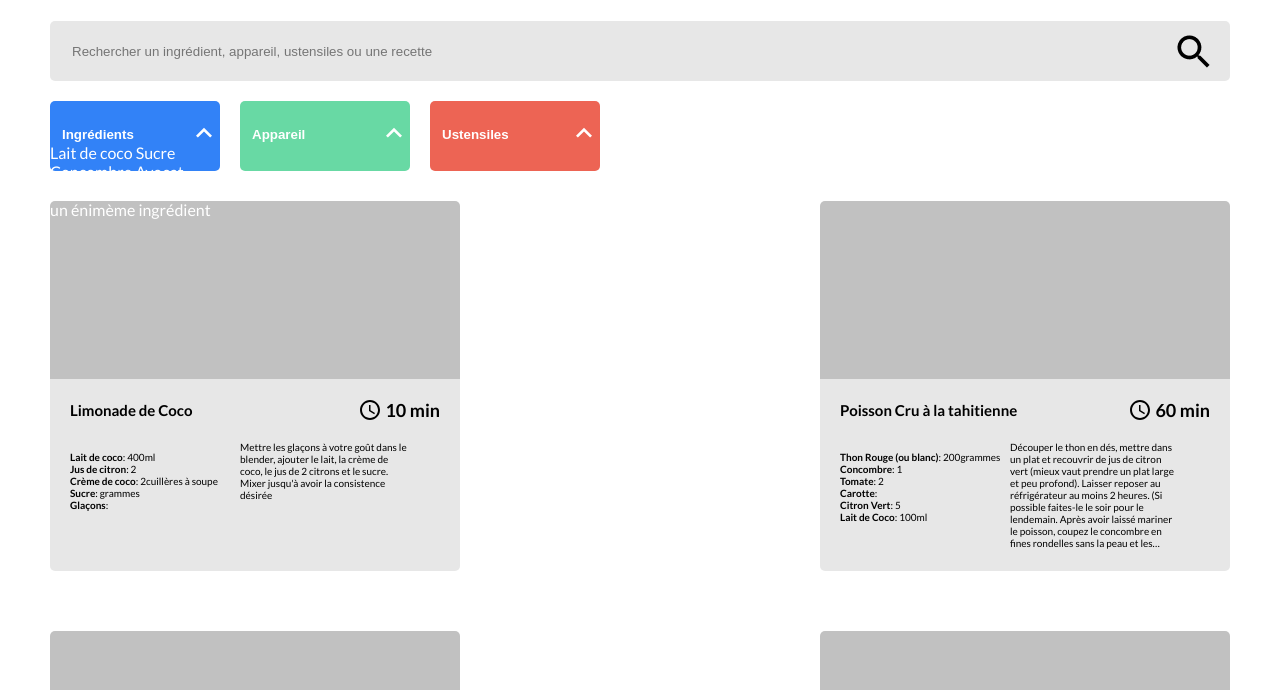
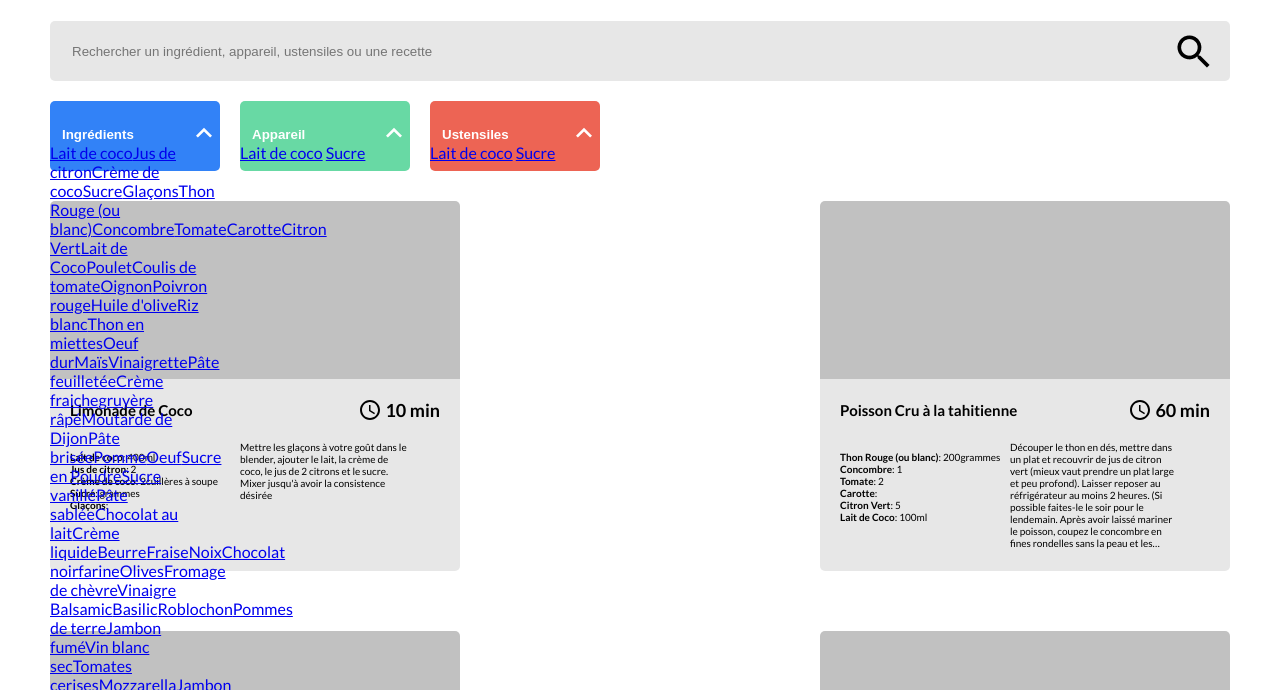
Before and after one commit to MonaH-Dev/MonaHorri_7_08102021, a website: page projet/index.html in a window 1280 px wide. Both pictures are taken after a click on the button 204 px from the left and 243 px from the top of the page. Shown: the part 110-800 px from the top of the page. Drawn offline with Linux system fonts and the light colour scheme.

Commit message:
Asf populate systeme fonctionne

```diff
--- a/projet/index.html
+++ b/projet/index.html
@@ -45,7 +45,7 @@
         <button class="chevron">
           <img src="./img/chevron.svg" alt="chevron" />
         </button>
-        <div id="ingredientsList" class="ingredientsList">
+        <div class="asfList">
           <a href="#">Lait de coco</a>
           <a href="#">Sucre</a>
           <a href="#">Concombre</a>
@@ -65,6 +65,10 @@
         <button class="chevron">
           <img src="./img/chevron.svg" alt="chevron" />
         </button>
+        <div class="asfList">
+          <a href="#">Lait de coco</a>
+          <a href="#">Sucre</a>
+        </div>
       </div>
       <div id="ustensilesBlock" class="ustensilesBlock Block">
         <input
@@ -76,6 +80,10 @@
         <button class="chevron">
           <img src="./img/chevron.svg" alt="chevron" />
         </button>
+        <div class="asfList">
+          <a href="#">Lait de coco</a>
+          <a href="#">Sucre</a>
+        </div>
       </div>
     </div>
 
--- a/projet/index.js
+++ b/projet/index.js
@@ -51,16 +51,25 @@
 
 // memo : faire commencer par "$" les elt HTML
 const $seachField = document.querySelector(".searchbox input");
-
+let filteredRecipes;
+const blockIds = ["ingredientsBlock", "appareilBlock", "ustensilesBlock"];
 // On écoute la valeur entrée dans la barre de recherche :
 $seachField.addEventListener("input", function (e) {
-  getSearchResult(e.target.value);
+  console.log("New input");
+  // 1 - Mettre a jour les recettes selon l'input (+ les tags)
+  updateSearchResult(e.target.value);
+  // 2 - Mettre a jour les Asf selon la liste de recettes affichée
+  blockIds.forEach((id) => {
+    updateAdvancedSearchField(id);
+  });
   console.log("Event flag");
 });
 
-function getSearchResult(inputTxt = "") {
+// Mets a jour les recettes selon l'input
+function updateSearchResult(inputTxt = "") {
   if (inputTxt.length >= 3 || inputTxt == "") {
     recipeCtr.innerHTML = "";
+    filteredRecipes = [];
     for (let i = 0; i < recipes.length; i++) {
       // console.log(recipes[i]);
       if (
@@ -70,8 +79,10 @@
         recipeIngredientsMatchWithSearchText(recipes[i].ingredients, inputTxt)
       ) {
         addElt(recipes[i]);
+        filteredRecipes.push(recipes[i]);
       }
     }
+    // console.log("Filtered Recipes ", filteredRecipes);
   }
 }
 // Fonctions de vérifs (nom et description), avec 2 paramètres,
@@ -81,7 +92,7 @@
 }
 // Pour la vérif. des ingrédients, on crée un boucle :
 function recipeIngredientsMatchWithSearchText(recipeIngredients, searchText) {
-  console.log("Recipe ingredients", recipeIngredients);
+  //console.log("Recipe ingredients", recipeIngredients);
   for (let i = 0; i < recipeIngredients.length; i++) {
     if (recipeIngredients[i].ingredient.toLowerCase().match(searchText)) {
       return true;
@@ -92,7 +103,7 @@
 
 // Premier lancement de la fonction :
 // c'est la fonction par défaut,
-getSearchResult();
+updateSearchResult();
 console.log("Start flag");
 
 //#endregion
@@ -103,56 +114,75 @@
 const $allChevrons = document.querySelectorAll(".chevron");
 $allChevrons.forEach((ch) =>
   ch.addEventListener("click", function (e) {
+    console.log("Chevron clicked");
     let parentBlockId = e.target.closest(".Block").id;
     console.log(parentBlockId);
-    getAdvancedSearchFieldList(parentBlockId);
+    updateAdvancedSearchField(parentBlockId);
   })
 );
 
-// Peuple le champs de recherche avancée fourni en parametres
-function getAdvancedSearchFieldList(blockId) {
+// Mets a jour les asf selon la liste de recettes ("filteredRecipes")
+function updateAdvancedSearchField(blockId) {
   // 1 - Récuperer une liste de données en fonction du type d'input ( ingredients, appareils, ustensils )
   let rawData = [];
   switch (blockId) {
     case "ingredientsBlock":
-      recipes.forEach((r) => {
+      filteredRecipes.forEach((r) => {
         rawData.push(...r.ingredients.map((i) => i.ingredient));
         // "..." permet de recuperer le contenu du tableau plutot que le tableau lui meme
       });
       break;
     case "appareilBlock":
-      recipes.forEach((r) => {
+      filteredRecipes.forEach((r) => {
         rawData.push(r.appliance);
       });
       break;
     case "ustensilesBlock":
-      recipes.forEach((r) => {
+      filteredRecipes.forEach((r) => {
         rawData.push(...r.ustensils);
       });
       break;
   }
   // 2 - Nettoyer la liste ( pas de doublons )
   let data = new Set(rawData);
-  console.log(data);
-  // 3 - Filtrer les données selon la recherche courante
-  // 4 - Peupler le champs de recherche avancée correspondant
-  addEltList();
+  console.log(`Updating ${blockId}`, data);
+
+  // 3 - Peupler le champs de recherche avancée correspondant
+  populateAsf(blockId, data);
 }
 
-function addEltList(eltlist) {
-  let innerHTML;
-  // for (let i = 0; i < recipes.ingredients.length; i++) {
-  //   innerHTML += `<a>${recipes.ingredients[i].ingredient}</a>`;
-  // }
-  // console.log(innerHTML);
-  // 1 : ajouter une balise <a>
-  // 2 : ajouter un ingrédient dans la balise
-  // 3 : faire ça pour tous les ingrédients
-  // 4 : garder 1x un ingrédient
+// Peupler un block ASF (selon blockID)
+// blockID : string servant à identifier le block à màj
+// asfData : liste de données selon le block à màj = set(rawData)
+function populateAsf(blockId, asfData) {
+  //--------- si besoin de conversion : -------------
+  // const dataList = [...asfData];
+  // console.log("DataList ", dataList);
+  // console.log("DataList with ... --> ", [...asfData]);
+  //const dL = [asfData[0],asfData[1],asfData[2]] soit un tableau de 30 elt
+  //Versus :
+  // const dl2 = [asfData];
+  // console.log("DataList without ... --> ", [asfData]);
+  //const dl2 = soit un tableau avec 1 seul elt (1tableau), contenant lui-même 30 elt
+  //--------- fin de conversion -------------------
 
-  // recipeCtr.innerHTML += innerHTML;
+  // 1 - Recuperer l'element HTML (div) qui va contenir les données (ingredients, appareils, ustensils)
+  let $asfRoot;
+  if (blockIds.includes(blockId)) {
+    $asfRoot = document.querySelector(`.${blockId} .asfList`);
+  }
+  // 2 - Vider l'element div (.asfList)
+  $asfRoot.innerHTML = "";
+
+  // 3 - Ajouter des elements a notre div (.asfList)
+  let htmlToInject = "";
+  asfData.forEach((data) => {
+    // console.log("DL = ", data);
+    htmlToInject += `<a href="#">${data}</a>`;
+  });
+
+  $asfRoot.innerHTML += htmlToInject;
 }
-addEltList();
 
 //#endregion
 
```
